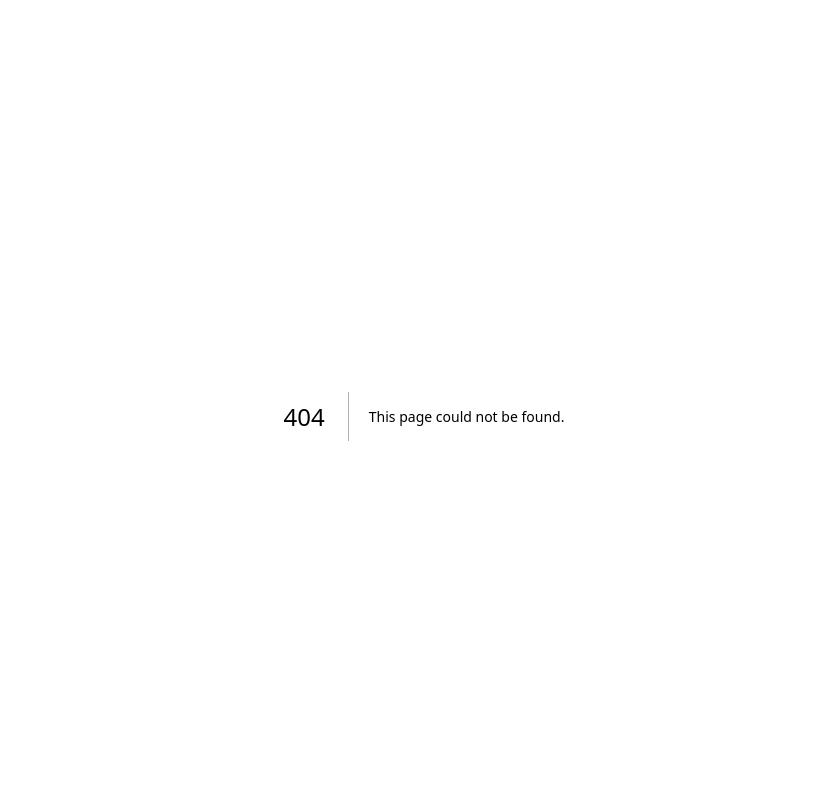
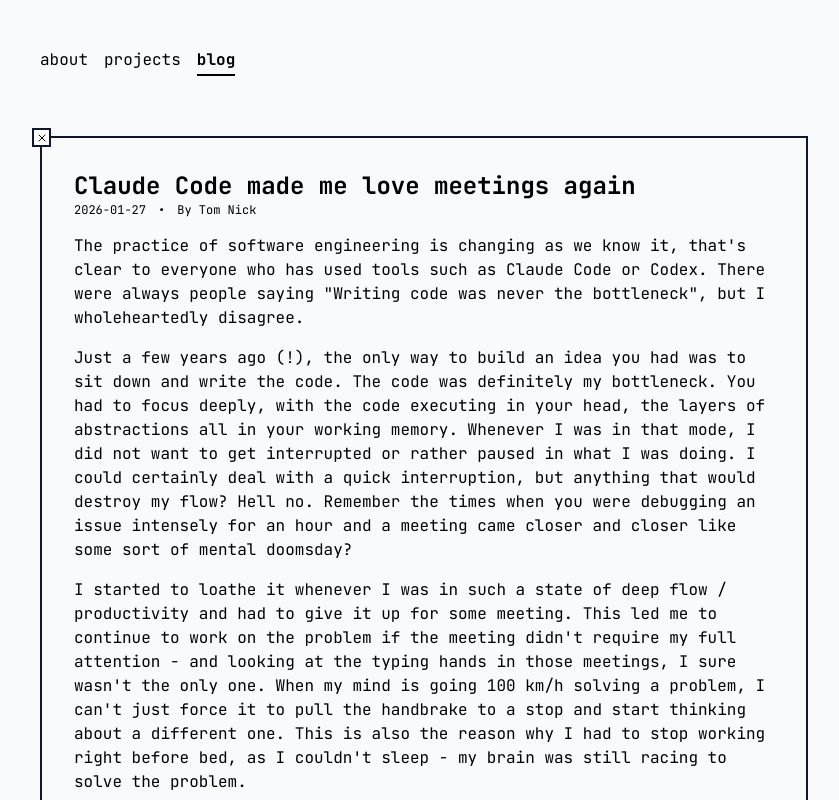
Before and after one commit to TN1ck/tn1ck.com, a Next.js app: page /blog/claude-code-made-me-love-meetings-again in a window 1280 px wide. Before the commit this address had no page. Shown: the top 800 px of the page, without its empty margins (216-1055 px from the left). Built offline with nearby package versions, Linux system fonts and the light colour scheme.

Commit message:
chore: update url

```diff
--- a/pages/blog/how-claude-code-made-me-love-meetings-again.tsx
+++ b/pages/blog/claude-code-made-me-love-meetings-again.tsx
@@ -8,7 +8,7 @@
   description:
     "AI coding tools reduced my dependence on deep flow and gave me the capacity to enjoy spontaneous meetings again.",
   date: "2026-01-27",
-  slug: "how-claude-code-made-me-love-meetings-again",
+  slug: "claude-code-made-me-love-meetings-again",
 }
 
 const ClaudeCodeMeetingsBlog: NextPage = () => {
--- a/pages/blog/index.tsx
+++ b/pages/blog/index.tsx
@@ -11,7 +11,7 @@
 import { metadata as footnotesMetadata } from "./footnotes-in-react"
 import { metadata as composableUIs } from "./composable-uis"
 import { metadata as howToStopWorryingAndLoveTheEasyFixMetadata } from "./how-i-stopped-worrying-and-learned-to-love-the-easy-fix"
-import { metadata as claudeCodeMeetingsMetadata } from "./how-claude-code-made-me-love-meetings-again"
+import { metadata as claudeCodeMeetingsMetadata } from "./claude-code-made-me-love-meetings-again"
 import { BlogMetadata } from "../../components/blog"
 import Head from "next/head"
 
```
